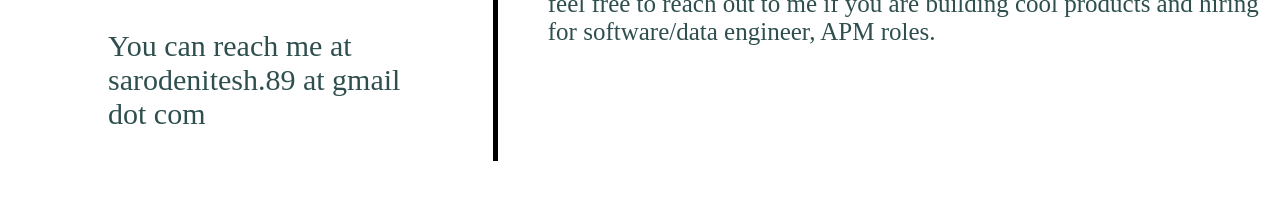
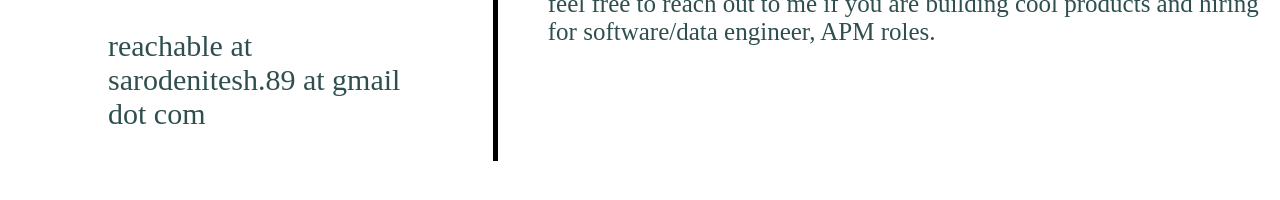
Before and after one commit to niteshsarode/niteshsarode.github.io, a plain HTML site: page index.html in a window 1280 px wide. Shown: the part 596-796 px from the top of the page. Drawn offline with Linux system fonts and the light colour scheme.

Commit message:
reach change

```diff
--- a/index.html
+++ b/index.html
@@ -53,7 +53,7 @@
                     <a href="https://linkedin.com/in/nitesh-sarode" target="_blank"><img src="images/linkedin.png" width=40 height=40></a>
                     <a href="https://github.com/niteshsarode" target="_blank" class="logo"><img src="images/github.svg" width=40 height=40></a>
                     <a href="https://twitter.com/niteshrsarode" target="_blank" class="logo"><img src="images/twitter.png" width=40 height=40></a>
-                    <p> You can reach me at sarodenitesh.89 at gmail dot com
+                    <p> reachable at sarodenitesh.89 at gmail dot com
                 </div>
             </div>
             <div class="right">
```
